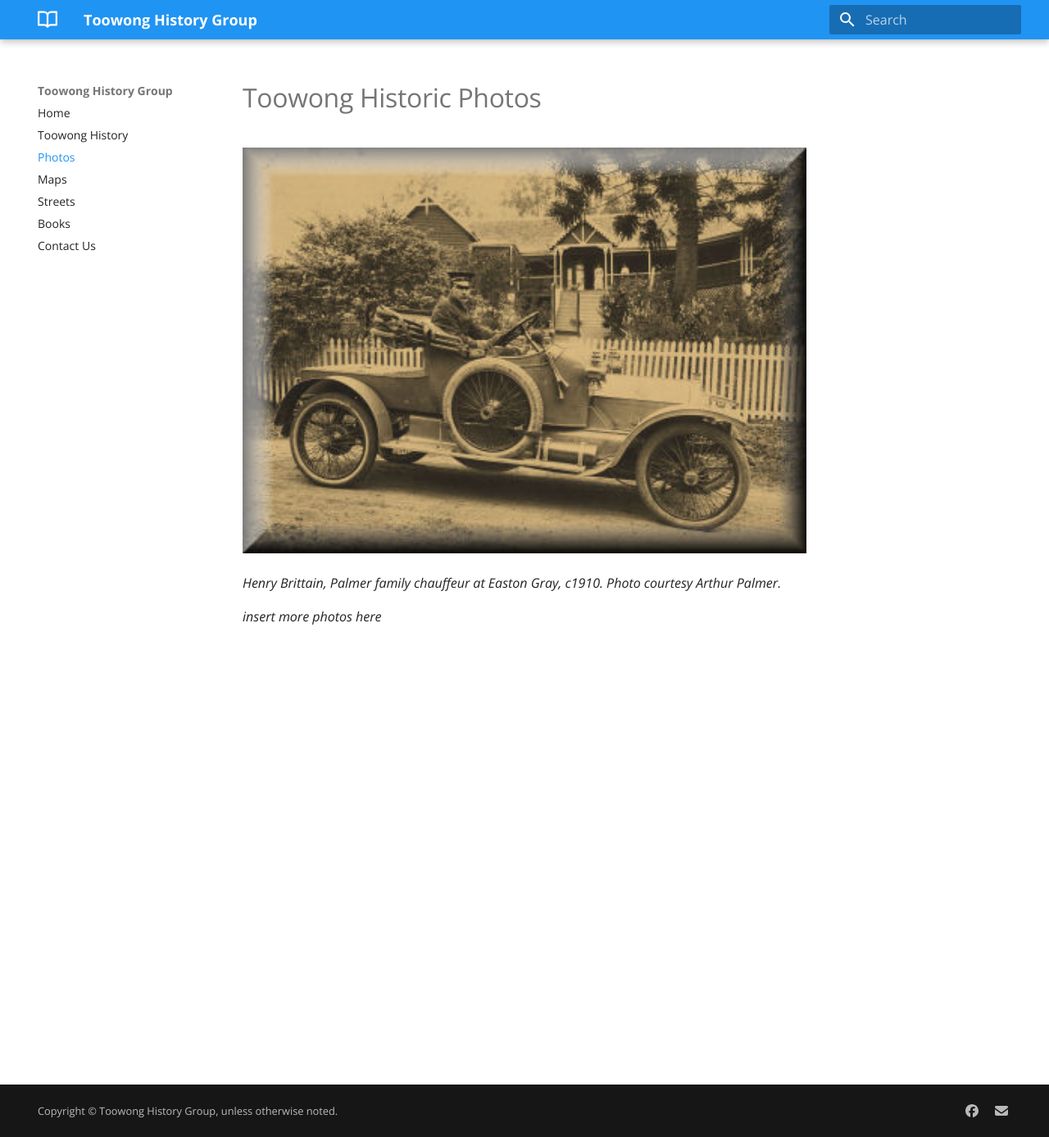
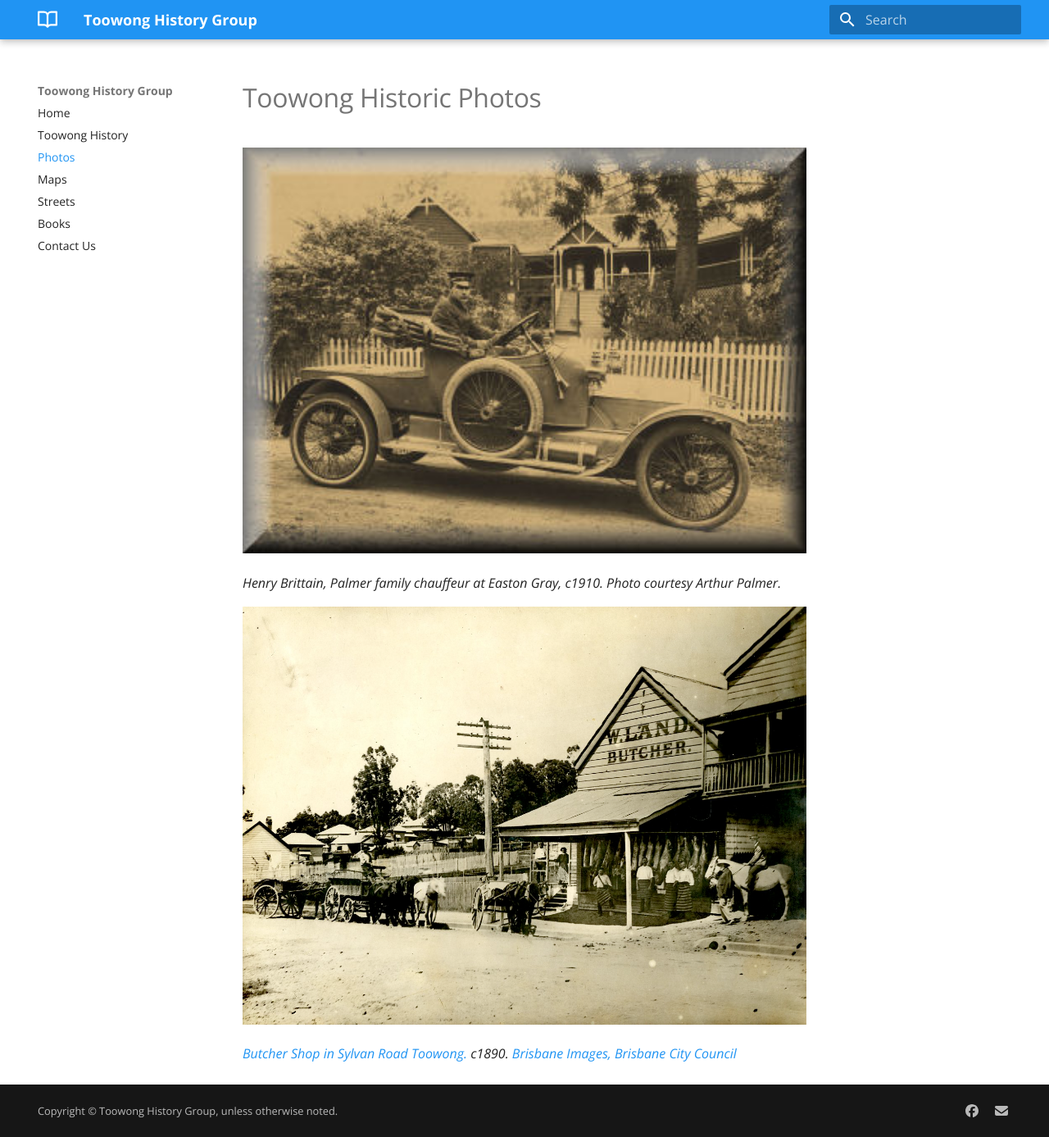
Before and after one commit to earth2gonzo/earth2gonzo.github.io, an MkDocs documentation site: the page built from docs/photos.md, in a window 1280 px wide and 1387 px high. Shown: the whole window at 82% size. Built offline with MkDocs 1.6.1 and Material for MkDocs 9.7.7, drawn with Linux system fonts in a browser that asks for light colours.

Commit message:
add photos

```diff
--- a/docs/photos.md
+++ b/docs/photos.md
@@ -1,12 +1,10 @@
----
-hide:
-  - footer
----
-
 # Toowong Historic Photos
 
-![car](../assets/photos/car.jpg){ width=100% }
+![car](assets/photos/car.jpg){ width=100% }
 
 *Henry Brittain, Palmer family chauffeur at Easton Gray, c1910. Photo courtesy Arthur Palmer.*
 
-*insert more photos here*
+
+![Butcher Shop in Sylvan Road Toowong. c1890](assets/photos/butcher-shop-sylvan-road.jpg){ width="100%" }
+
+*[Butcher Shop in Sylvan Road Toowong.](https://library-brisbane.ent.sirsidynix.net.au/client/en_AU/search/asset/25118/0) c1890. [Brisbane Images, Brisbane City Council](https://library-brisbane.ent.sirsidynix.net.au/client/en_AU/BrisbaneImages/)*
```
Also changed, not shown: docs/assets/photos/butcher-shop-sylvan-road.jpg (added).
